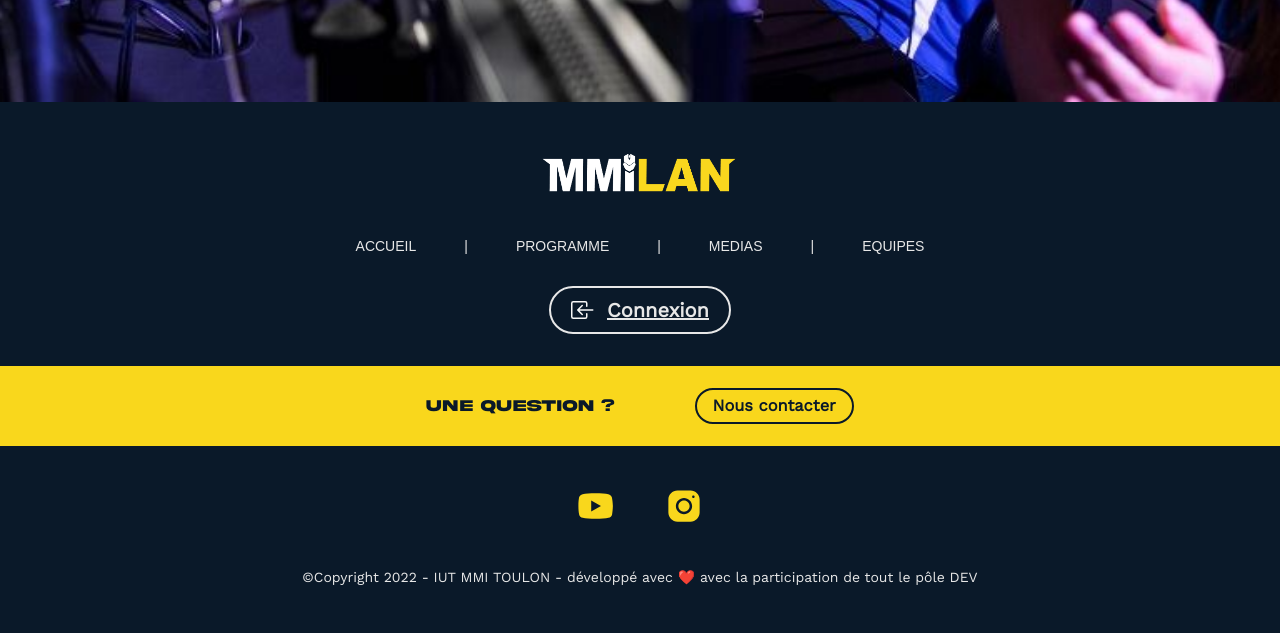
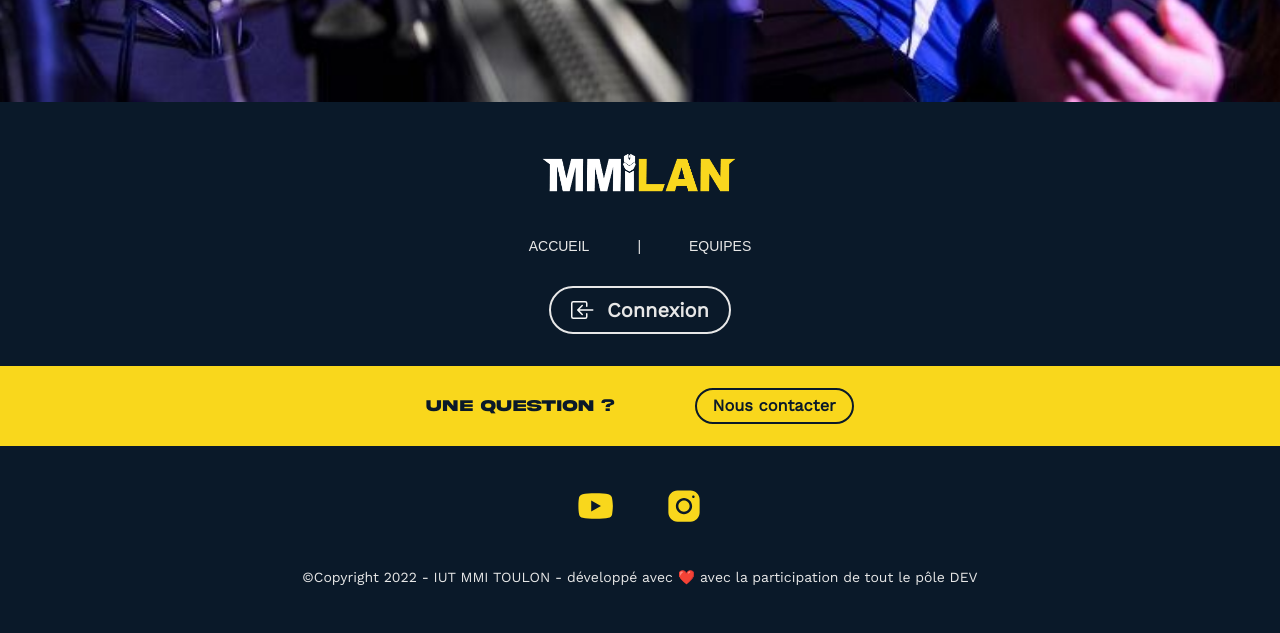
Before and after one commit to arthur-mdn/mmilan, a PHP site: page / in a window 1280 px wide. Shown: the part 698-1331 px from the top of the page. Run offline with PHP 8.4, Linux system fonts and the light colour scheme; data comes from the database, SQL or seed files in the repository; data that the repository does not hold is empty.

Commit message:
style update on footer

```diff
--- a/includes/footer.php
+++ b/includes/footer.php
@@ -1,16 +1,22 @@
 <footer>
     <style>
+        footer {
+            background-color: #0a1929;
+            padding: 2rem 0;
+        }
+
         .flex-column {
             display: flex;
             flex-direction: column;
             align-items: center;
-            margin: 2rem 0;
         }
+
         .flex-row {
             margin: 1.5rem 0;
             display: flex;
             gap: 3rem;
         }
+
         .yellow-flex-row {
             margin: 1.5rem 0;
             display: flex;
@@ -18,8 +24,14 @@
             align-items: center;
             gap: 5rem;
         }
+
         .footer-link {
-            text-decoration: none;
+            color: var(--color-light);
+        }
+
+        .footer-link,
+        .footer-container a {
+            text-decoration: none !important;
         }
 
         @media screen and (max-width: 600px) {
@@ -27,21 +39,27 @@
                 font-size: 0.9rem;
                 gap: .5rem;
             }
+
             .yellow-flex-row {
                 font-size: 0.6rem;
                 gap: .5rem;
             }
+
+            .connexion-btn {
+                font-size: 1rem;
+                padding: 0.4rem 0.9rem
+            }
         }
     </style>
 
-    <div class="flex-column">
+    <div class="footer-container flex-column">
         <a href="./index.php"><img src="./Elements/others/Logo_blanc.png" alt="logo mmilan" width="200px"></a>
         <div class="flex-row">
             <a class="footer-link" href="./index.php">ACCUEIL</a>
-            &VerticalLine;
+            <!--             &VerticalLine;
             <a class="footer-link" href="./program.php">PROGRAMME</a>
             &VerticalLine;
-            <a class="footer-link" href="./media.php">MEDIAS</a>
+            <a class="footer-link" href="./media.php">MEDIAS</a> -->
             &VerticalLine;
             <a class="footer-link" href="./teams.php">EQUIPES</a>
         </div>
@@ -61,7 +79,7 @@
         <?php
         } else {
         ?>
-            <a class="btn btn__light button no-style" href="login">
+            <a class="btn btn__light button no-style connexion-btn" href="login">
                 <svg xmlns="http://www.w3.org/2000/svg" width="24" height="24" fill="currentColor" class="bi bi-box-arrow-in-left" viewBox="0 0 16 16">
                     <path fill-rule="evenodd" d="M10 3.5a.5.5 0 0 0-.5-.5h-8a.5.5 0 0 0-.5.5v9a.5.5 0 0 0 .5.5h8a.5.5 0 0 0 .5-.5v-2a.5.5 0 0 1 1 0v2A1.5 1.5 0 0 1 9.5 14h-8A1.5 1.5 0 0 1 0 12.5v-9A1.5 1.5 0 0 1 1.5 2h8A1.5 1.5 0 0 1 11 3.5v2a.5.5 0 0 1-1 0v-2z" />
                     <path fill-rule="evenodd" d="M4.146 8.354a.5.5 0 0 1 0-.708l3-3a.5.5 0 1 1 .708.708L5.707 7.5H14.5a.5.5 0 0 1 0 1H5.707l2.147 2.146a.5.5 0 0 1-.708.708l-3-3z" />
@@ -77,10 +95,14 @@
         </div>
         <div class="flex-row" style="margin-top: 1rem;">
             <a href="https://youtube.com/" target="_blank" class="no-style">
-                <svg xmlns="http://www.w3.org/2000/svg"  viewBox="0 0 50 50" width="40px" height="40px"><path fill="#f9d71c" d="M 44.898438 14.5 C 44.5 12.300781 42.601563 10.699219 40.398438 10.199219 C 37.101563 9.5 31 9 24.398438 9 C 17.800781 9 11.601563 9.5 8.300781 10.199219 C 6.101563 10.699219 4.199219 12.199219 3.800781 14.5 C 3.398438 17 3 20.5 3 25 C 3 29.5 3.398438 33 3.898438 35.5 C 4.300781 37.699219 6.199219 39.300781 8.398438 39.800781 C 11.898438 40.5 17.898438 41 24.5 41 C 31.101563 41 37.101563 40.5 40.601563 39.800781 C 42.800781 39.300781 44.699219 37.800781 45.101563 35.5 C 45.5 33 46 29.398438 46.101563 25 C 45.898438 20.5 45.398438 17 44.898438 14.5 Z M 19 32 L 19 18 L 31.199219 25 Z"/></svg>
+                <svg xmlns="http://www.w3.org/2000/svg" viewBox="0 0 50 50" width="40px" height="40px">
+                    <path fill="#f9d71c" d="M 44.898438 14.5 C 44.5 12.300781 42.601563 10.699219 40.398438 10.199219 C 37.101563 9.5 31 9 24.398438 9 C 17.800781 9 11.601563 9.5 8.300781 10.199219 C 6.101563 10.699219 4.199219 12.199219 3.800781 14.5 C 3.398438 17 3 20.5 3 25 C 3 29.5 3.398438 33 3.898438 35.5 C 4.300781 37.699219 6.199219 39.300781 8.398438 39.800781 C 11.898438 40.5 17.898438 41 24.5 41 C 31.101563 41 37.101563 40.5 40.601563 39.800781 C 42.800781 39.300781 44.699219 37.800781 45.101563 35.5 C 45.5 33 46 29.398438 46.101563 25 C 45.898438 20.5 45.398438 17 44.898438 14.5 Z M 19 32 L 19 18 L 31.199219 25 Z" />
+                </svg>
             </a>
             <a href="https://instagram.com/mmi_lan2022" target="_blank" class="no-style">
-                <svg xmlns="http://www.w3.org/2000/svg"  viewBox="0 0 64 64" width="40px" height="40px"><path fill="#f9d71c" d="M 21.580078 7 C 13.541078 7 7 13.544938 7 21.585938 L 7 42.417969 C 7 50.457969 13.544938 57 21.585938 57 L 42.417969 57 C 50.457969 57 57 50.455062 57 42.414062 L 57 21.580078 C 57 13.541078 50.455062 7 42.414062 7 L 21.580078 7 z M 47 15 C 48.104 15 49 15.896 49 17 C 49 18.104 48.104 19 47 19 C 45.896 19 45 18.104 45 17 C 45 15.896 45.896 15 47 15 z M 32 19 C 39.17 19 45 24.83 45 32 C 45 39.17 39.169 45 32 45 C 24.83 45 19 39.169 19 32 C 19 24.831 24.83 19 32 19 z M 32 23 C 27.029 23 23 27.029 23 32 C 23 36.971 27.029 41 32 41 C 36.971 41 41 36.971 41 32 C 41 27.029 36.971 23 32 23 z"/></svg>
+                <svg xmlns="http://www.w3.org/2000/svg" viewBox="0 0 64 64" width="40px" height="40px">
+                    <path fill="#f9d71c" d="M 21.580078 7 C 13.541078 7 7 13.544938 7 21.585938 L 7 42.417969 C 7 50.457969 13.544938 57 21.585938 57 L 42.417969 57 C 50.457969 57 57 50.455062 57 42.414062 L 57 21.580078 C 57 13.541078 50.455062 7 42.414062 7 L 21.580078 7 z M 47 15 C 48.104 15 49 15.896 49 17 C 49 18.104 48.104 19 47 19 C 45.896 19 45 18.104 45 17 C 45 15.896 45.896 15 47 15 z M 32 19 C 39.17 19 45 24.83 45 32 C 45 39.17 39.169 45 32 45 C 24.83 45 19 39.169 19 32 C 19 24.831 24.83 19 32 19 z M 32 23 C 27.029 23 23 27.029 23 32 C 23 36.971 27.029 41 32 41 C 36.971 41 41 36.971 41 32 C 41 27.029 36.971 23 32 23 z" />
+                </svg>
             </a>
         </div>
         <p style="text-align: center; margin: 1rem;">&copy;Copyright 2022 - IUT MMI TOULON - développé avec ❤️ avec la participation de tout le pôle DEV</p>
```
